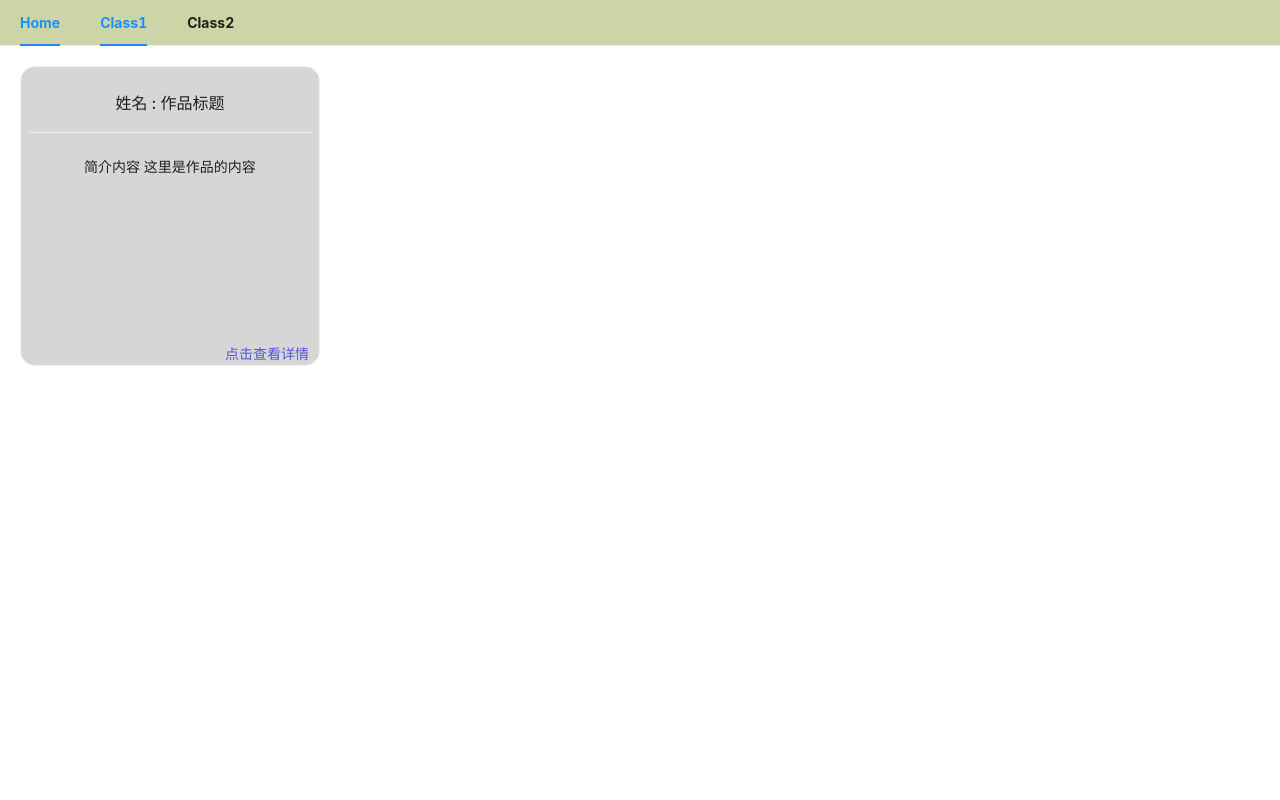
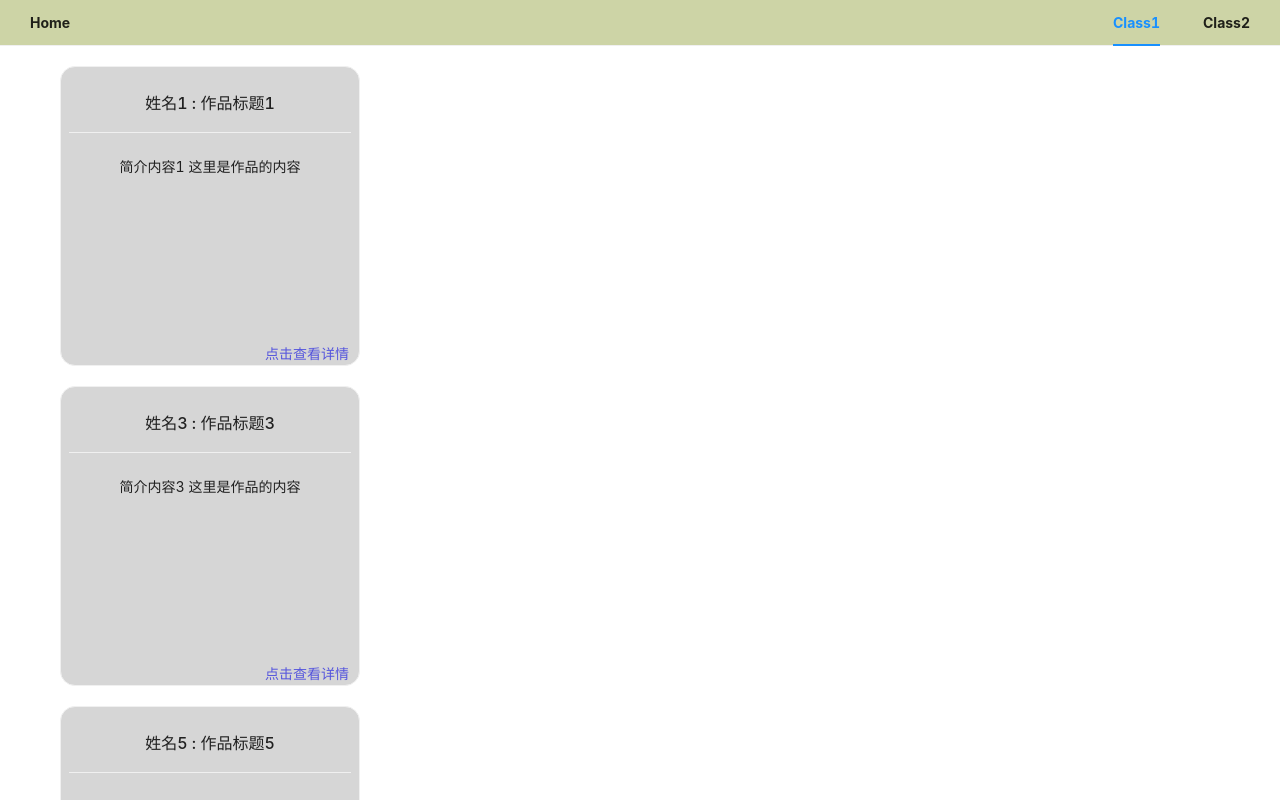
Before and after one commit to happyjohnchen/graduation-project-system, a React (Create React App) app: page /class1 in a window 1280 px wide. Shown: the top 800 px of the page. Built offline with nearby package versions, Linux system fonts and the light colour scheme.

Commit message:
内容列表显示

```diff
--- /dev/null
+++ b/public/works/result.json
@@ -0,0 +1,39 @@
+{
+    "list": [
+        {
+            "name": "姓名1",
+            "id": 123,
+            "class":1,
+            "projectTitle": "作品标题1",
+            "info": "简介内容1\n这里是作品的内容"
+        },
+        {
+            "name": "姓名2",
+            "id": 234,
+            "class":2,
+            "projectTitle": "作品标题2",
+            "info": "简介内容2\n这里是作品的内容"
+        },
+        {
+            "name": "姓名3",
+            "id": 345,
+            "class":1,
+            "projectTitle": "作品标题3",
+            "info": "简介内容3\n这里是作品的内容"
+        },
+        {
+            "name": "姓名4",
+            "id": 456,
+            "class":2,
+            "projectTitle": "作品标题4",
+            "info": "简介内容4\n这里是作品的内容"
+        },
+        {
+            "name": "姓名5",
+            "id": 567,
+            "class":1,
+            "projectTitle": "作品标题5",
+            "info": "简介内容5\n这里是作品的内容"
+        }
+    ]
+}
--- a/src/cards/Card/index.js
+++ b/src/cards/Card/index.js
@@ -6,10 +6,6 @@ import "./index.css";
 const GraduationCard = (props) => {
     const location = useLocation();
     const navigate = useNavigate();
-    const [params] = useSearchParams();
-    useEffect(() => {
-        console.log(params.get("id"));
-    }, [params.get("id")]);
     return (
         <Card
             className="graduation-card"
--- a/src/pages/Classes/index.js
+++ b/src/pages/Classes/index.js
@@ -1,15 +1,22 @@
+import { useEffect, useState } from "react";
 import GraduationCard from "../../cards/Card";
+import { Utils } from "../../utils/utils";
 
 const Classes = (props) => {
-    const project = {
-        name: "姓名",
-        id: "学号",
-        projectTitle: "作品标题",
-        info: "简介内容\n这里是作品的内容",
-    };
+    const d = {
+        list: []
+    }
+    const [data, setData] = useState(d);
+    useEffect(() => {
+        Utils.getData("./works/result.json", setData);
+    }, []);
     return (
         <div>
-            <GraduationCard project = {project} />
+            <ul>
+                {data.list.map((item) =>
+                    item.class === props.class ? <GraduationCard project={item} key={item.id} /> : null
+                )}
+            </ul>
         </div>
     );
 };
--- a/src/pages/Layout/index.js
+++ b/src/pages/Layout/index.js
@@ -11,17 +11,17 @@ const GraduationLayout = () => {
                 mode="horizontal"
                 defaultSelectedKeys={[location.pathname]}
             >
-                <Menu.Item key="/">
+                <Menu.Item style={{left:"10px"}} key="/">
                     <Link className="menu-link" to={"/"}>
                         Home
                     </Link>
                 </Menu.Item>
-                <Menu.Item key="/class1">
-                    <Link className="menu-link" style={{ float: "right" }} to={"/class1"}>
+                <Menu.Item style={{ position: "absolute", right: "100px" }} key="/class1">
+                    <Link className="menu-link" to={"/class1"}>
                         Class1
                     </Link>
                 </Menu.Item>
-                <Menu.Item key="/class2">
+                <Menu.Item style={{ position: "absolute", right: "10px" }} key="/class2">
                     <Link className="menu-link" to={"/class2"}>
                         Class2
                     </Link>
--- /dev/null
+++ b/src/utils/utils.js
@@ -0,0 +1,16 @@
+export class Utils {
+    static getData(url, callback) {
+        fetch(url, {
+            method: "GET",
+            headers: {
+                "Content-Type": "application/json",
+                Accept: "application/json",
+            },
+        })
+            .then((response) => response.json())
+            .then((data) => {
+                console.log(data);
+                callback(data);
+            });
+    }
+}
```
